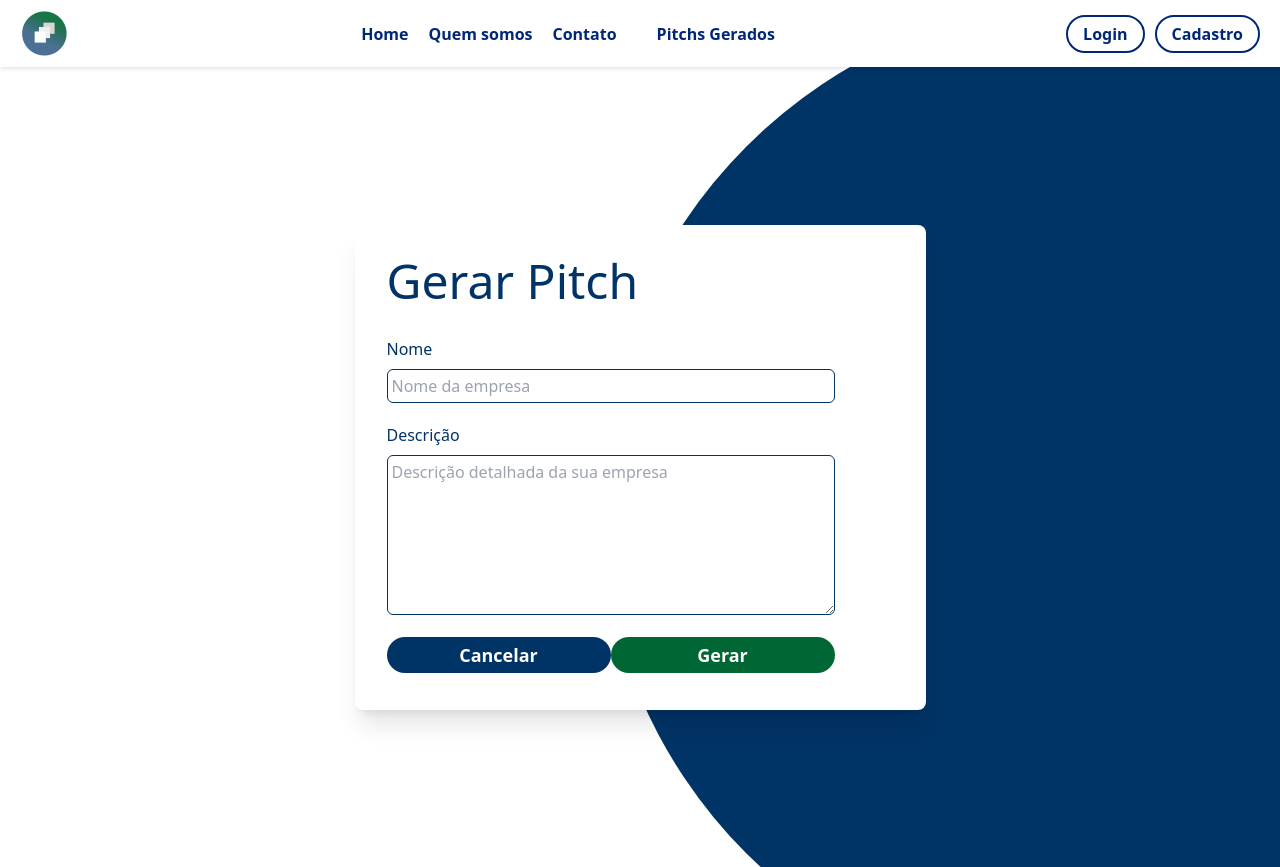
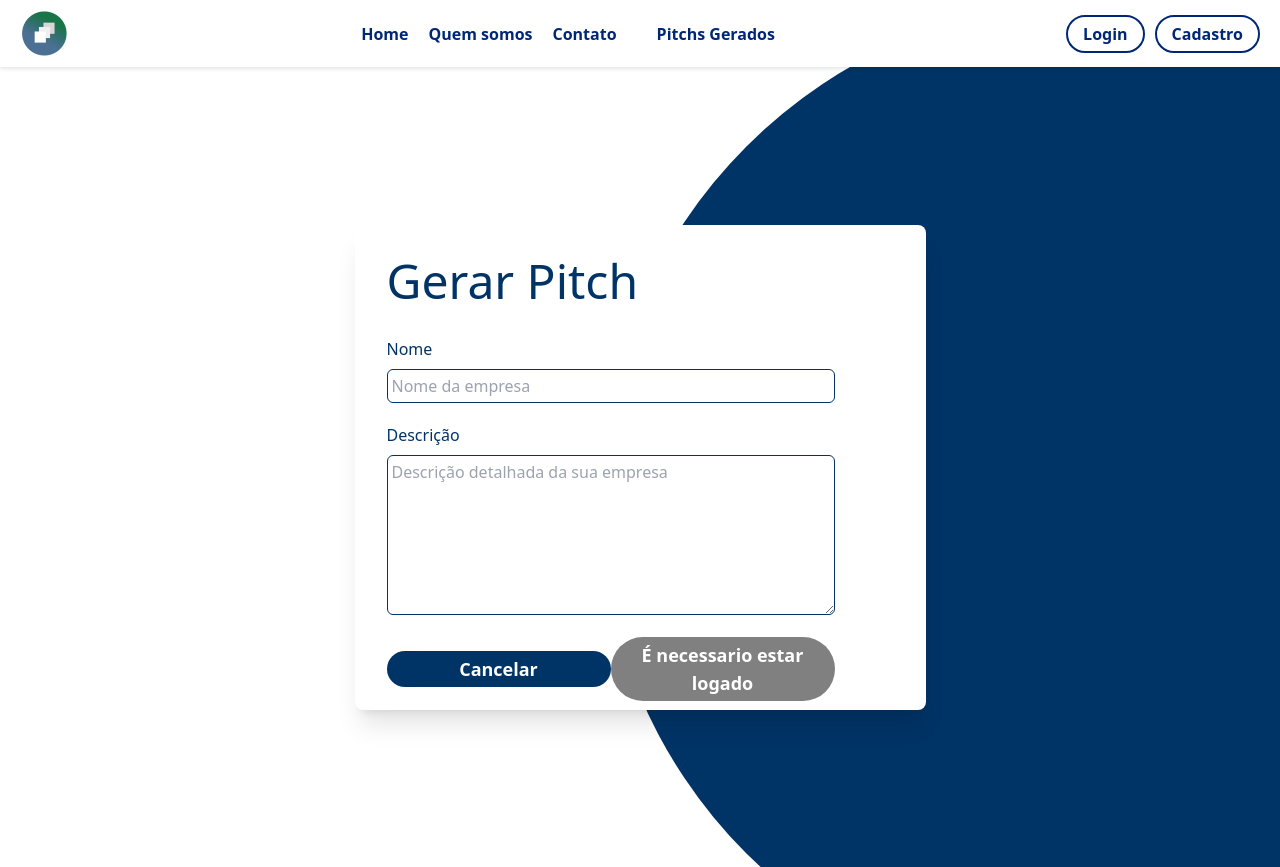
Before and after one commit to eps20241-pitchit/pictchit-app, a React (Vite) app: page /create-pitch in a window 1280 px wide. Built offline with nearby package versions, Linux system fonts and the light colour scheme.

Commit message:
Update index.tsx

```diff
--- a/src/pages/CreatePitch/index.tsx
+++ b/src/pages/CreatePitch/index.tsx
@@ -45,7 +45,11 @@ export function CreatePitch() {
               <div className="mt-4"></div>
               <div className="flex w-full justify-between items-center">
                 <a href="/" className="bg-[#003366] text-white text-center font-bold text-lg w-56 rounded-full p-1">Cancelar</a>
+                {localStorage.loggedInUser?
                 <button className="bg-[#006633] text-white font-bold text-lg w-56 rounded-full p-1">Gerar</button>
+                :
+                <a href="/login" className="bg-[#808080] text-white text-center font-bold text-lg w-56 rounded-full p-1">É necessario estar logado</a>
+              }
               </div>
             </form>
           </div>
```
